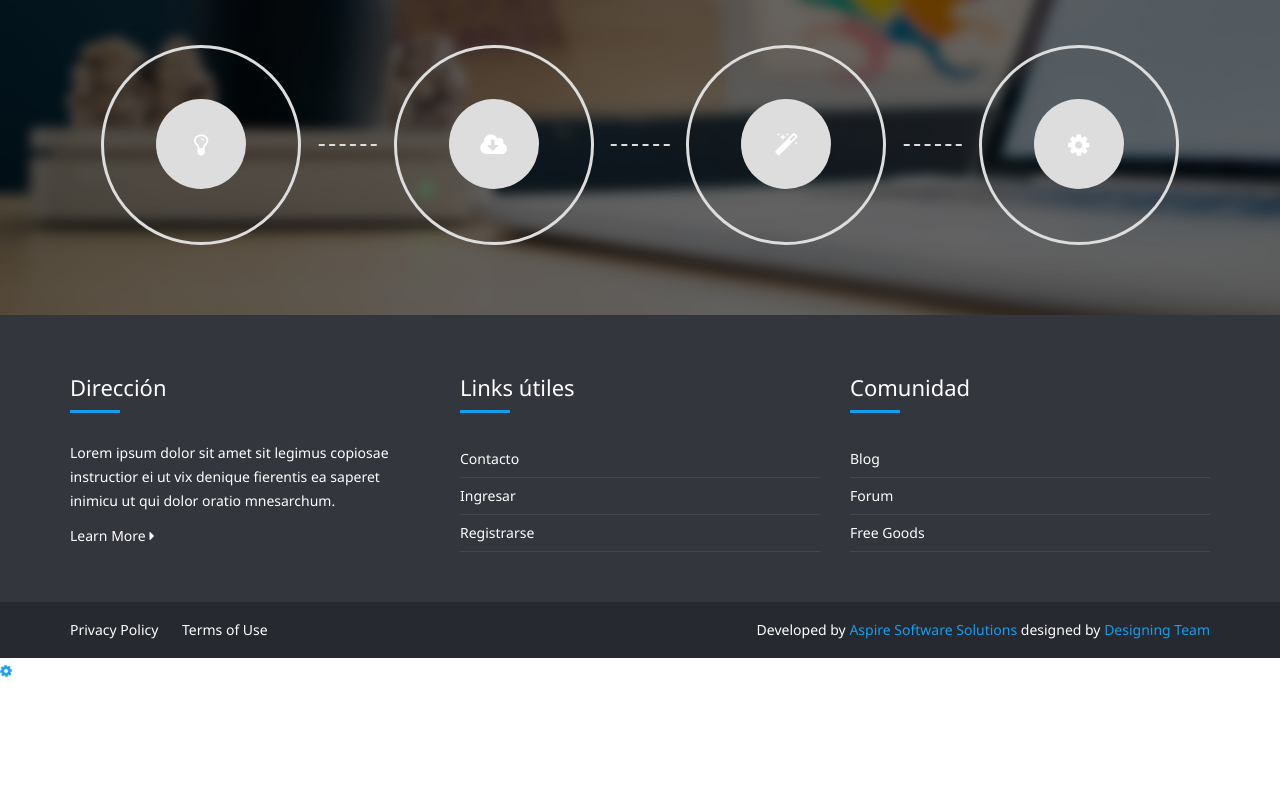
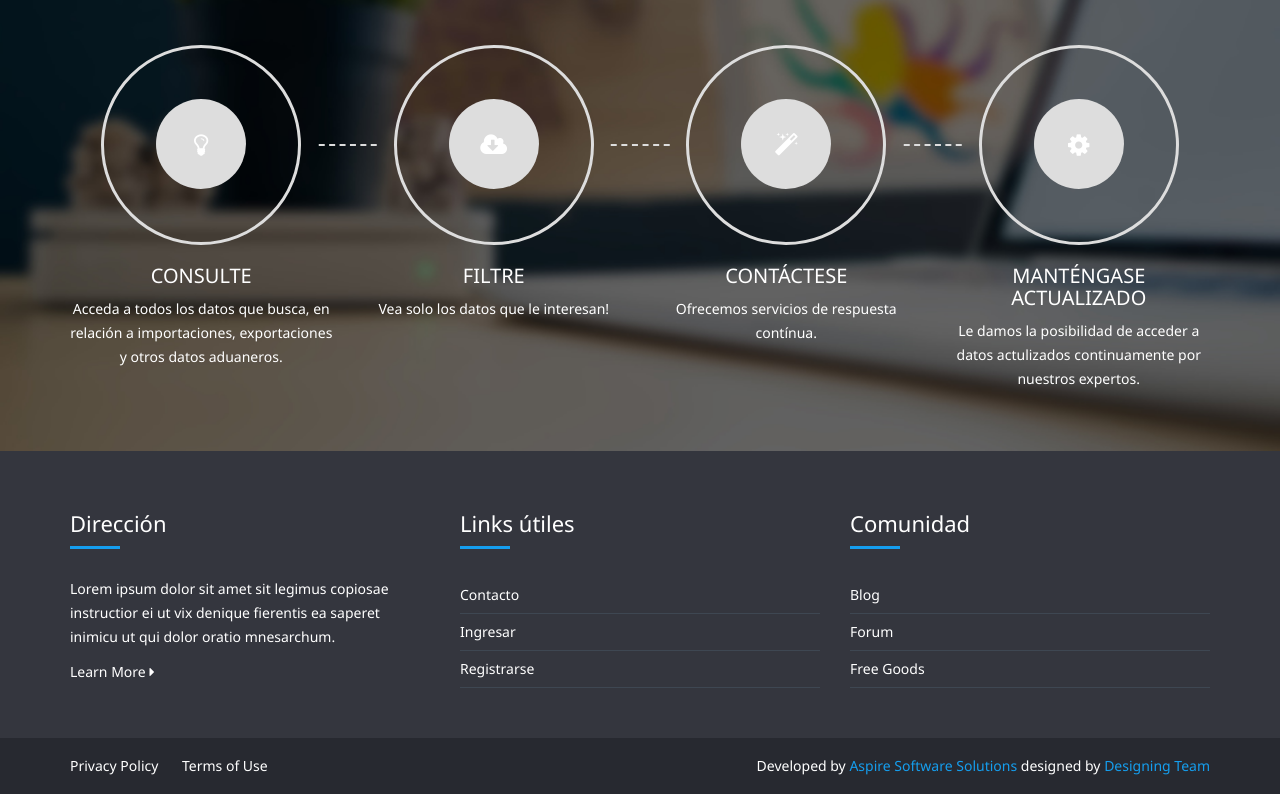
Before and after one commit to VKunze/TICIII, a plain HTML site: page index.html in a window 1280 px wide. Shown: the part 1133-1927 px from the top of the page. Before the commit the page ends 1817 px from the top, so only its background shows below. Drawn offline with nearby package versions, Linux system fonts and the light colour scheme.

Commit message:
Update index.html

```diff
--- a/index.html
+++ b/index.html
@@ -213,6 +213,8 @@
                     </div>
 
                     <div class="process-text-block">
+                        <h4><a href="#">Consulte</a></h4>
+                        <p>Acceda a todos los datos que busca, en relación a importaciones, exportaciones y otros datos aduaneros.</p>
                     </div>
                 </div>
                 <div class="col-md-3 col-sm-6 block process-block">
@@ -223,6 +225,8 @@
                     </div>
 
                     <div class="process-text-block">
+                        <h4><a href="#">Filtre</a></h4>
+                        <p>Vea solo los datos que le interesan!</p>
                     </div>
                 </div>
                 <div class="col-md-3 col-sm-6 block process-block">
@@ -233,6 +237,8 @@
                     </div>
 
                     <div class="process-text-block">
+                        <h4><a href="#">Contáctese</a></h4>
+                        <p>Ofrecemos servicios de respuesta contínua.</p>
                     </div>
                 </div>
                 <div class="col-md-3 col-sm-6 block process-block lastchild">
@@ -243,6 +249,8 @@
                     </div>
 
                     <div class="process-text-block">
+                        <h4><a href="#">Manténgase actualizado</a></h4>
+                        <p>Le damos la posibilidad de acceder a datos actulizados continuamente por nuestros expertos.</p>
                     </div>
                 </div>
             </div>
@@ -367,6 +375,7 @@
         </div>
     </section>
 
+    <!-- <div id="panel">
         <div id="panel-admin">
             <div class="panel-admin-box">
                 <div id="tootlbar_colors">
@@ -381,5 +390,6 @@
 
         </div>
         <a class="open" href="#"><span><i class="fa fa-gear fa-spin"></i></span></a>
+    </div> -->
 
 </html>
```
